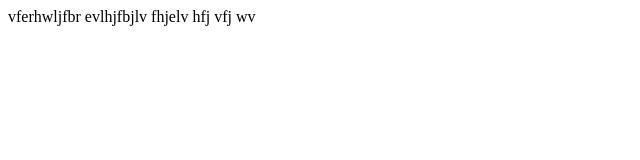
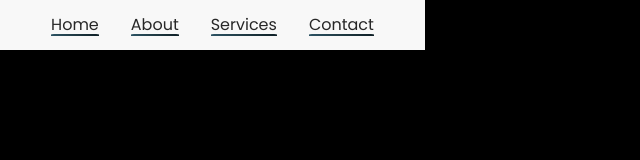
Before and after one commit to Theodore-Shellman/truckers-passport, a plain HTML site: page index.html in a window 1280 px wide. Shown: the whole page, without its empty margins (0-640 px from the left). Drawn offline with Linux system fonts and the light colour scheme.

Commit message:
working on .navbar

```diff
--- /dev/null
+++ b/blocks/nav.css
@@ -0,0 +1,55 @@
+.nav {
+    display: flex;
+    justify-content: space-around;
+    width: 100%;
+    height: 50px;
+    background: #f8f8f8;
+
+}
+.nav__bar{
+
+    display: flex;
+    align-items: center;
+
+}
+.nav__links {
+    display: flex;
+    list-style: none;
+    padding: 0;
+}
+.nav__btn{
+    margin: 1em;
+
+}
+.nav__link{
+   text-decoration: none;
+   border-radius: 10px 10px 0 0;
+   color: rgb(39, 39, 39);
+   transition: all .4s;
+   position: relative;
+   z-index: 1;
+
+
+}
+.nav__link::before {
+    content: '';
+    position: absolute;
+    bottom: 0;
+    left: 0;
+    width: 100%;
+    height: 41px;
+    border-radius: 10px 10px 0 0;
+    background: #853333;
+    transform-origin: bottom;
+    background: linear-gradient(to right, #2c5364, #203a43, #0f2027);
+    transform: scaleY(0.05);
+    z-index: -1;
+    transition: all .4s;
+
+}
+.nav__link:hover::before{
+    transform: scaleY(1.1);
+}
+.nav__link:hover{
+    color: white;
+}
--- a/index.html
+++ b/index.html
@@ -3,10 +3,20 @@
 <head>
     <meta charset="UTF-8">
     <meta name="viewport" content="width=device-width, initial-scale=1.0">
-    <link rel="stylesheet" href="./index.html">
+    <link rel="stylesheet" href="./pages/index.css">
     <title>Document</title>
 </head>
 <body>
-    vferhwljfbr evlhjfbjlv fhjelv hfj vfj wv
+<header class="nav">
+    <div class="nav__bar">
+        <ul class="nav__links">
+            <li class="nav__btn"><a class="nav__link" href="#">Home</a></li>
+            <li class="nav__btn"><a class="nav__link" href="#">About</a></li>
+            <li class="nav__btn"><a class="nav__link" href="#">Services</a></li>
+            <li class="nav__btn"><a class="nav__link" href="#">Contact</a></li>
+
+        </ul>
+    </div>
+</header>
 </body>
 </html>
--- a/pages/index.css
+++ b/pages/index.css
@@ -0,0 +1,4 @@
+@import url("../vendor/normalize.css");
+
+@import url("https://fonts.googleapis.com/css2?family=Poppins&display=swap");
+@import url("../blocks/nav.css");
--- a/vendor/normalize.css
+++ b/vendor/normalize.css
@@ -3,10 +3,16 @@
 html {
   line-height: 1.15;
   -webkit-text-size-adjust: 100%;
+
 }
 
 body {
   margin: 0;
+  padding: 0;
+  box-sizing: border-box;
+  font-family: "Poppins", Arial, Helvetica, sans-serif;
+max-width: 425px;
+background-color: black;
 }
 
 main {
```
